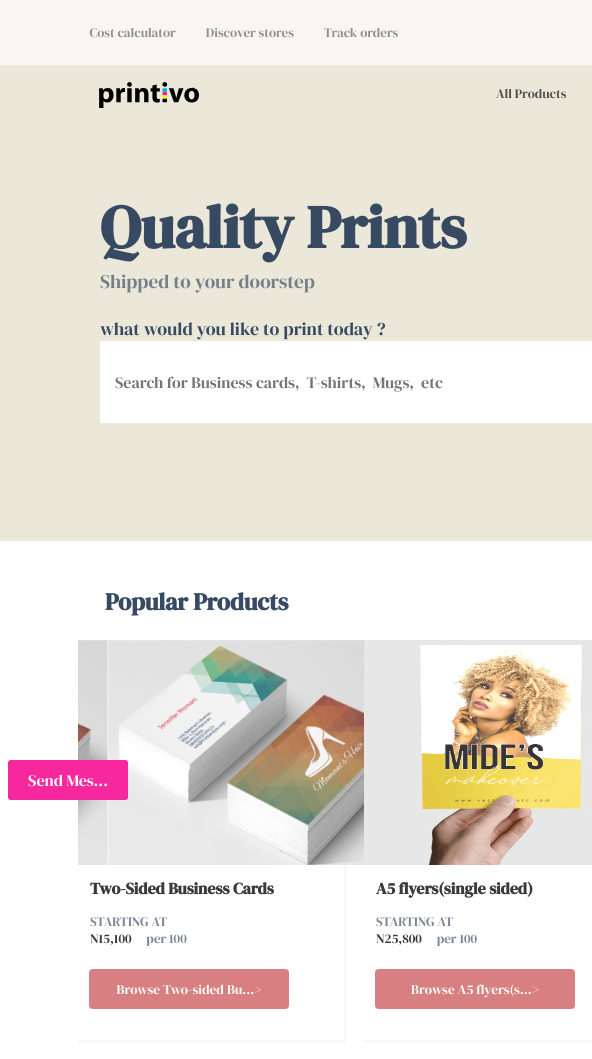
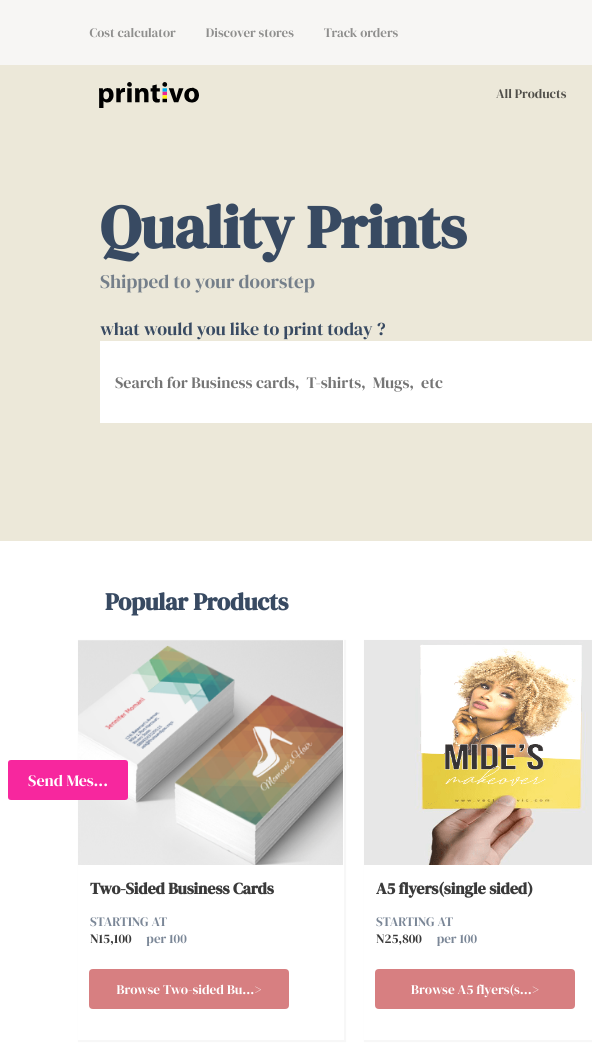
Before and after one commit to CallmeLenora/project, a plain HTML site: page index.html in a window 1280 px wide. Shown: the top 1059 px of the page, 0-592 px from the left. Drawn offline with Linux system fonts and the light colour scheme.

Commit message:
second commit

```diff
--- a/index.css
+++ b/index.css
@@ -412,7 +412,7 @@ label {
     background-image: url(./multimedia/1440201227_two-sided-business-cards-by-printivo.png);
     background-size: 310px 226px;
     height: 225px;
-    width: 370px;
+    width: 265px;
     background-position: center;
     transition: background-size 0.5s ease;
 }
```
